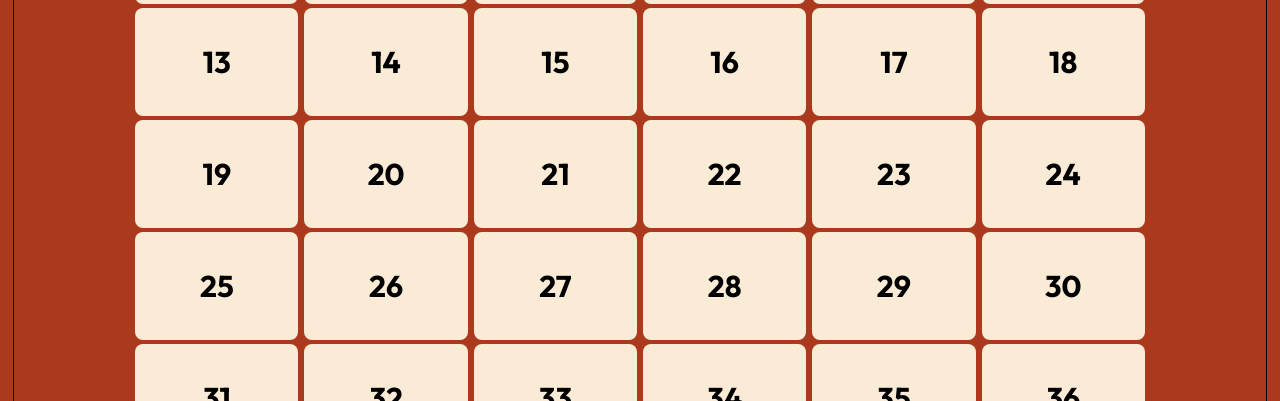
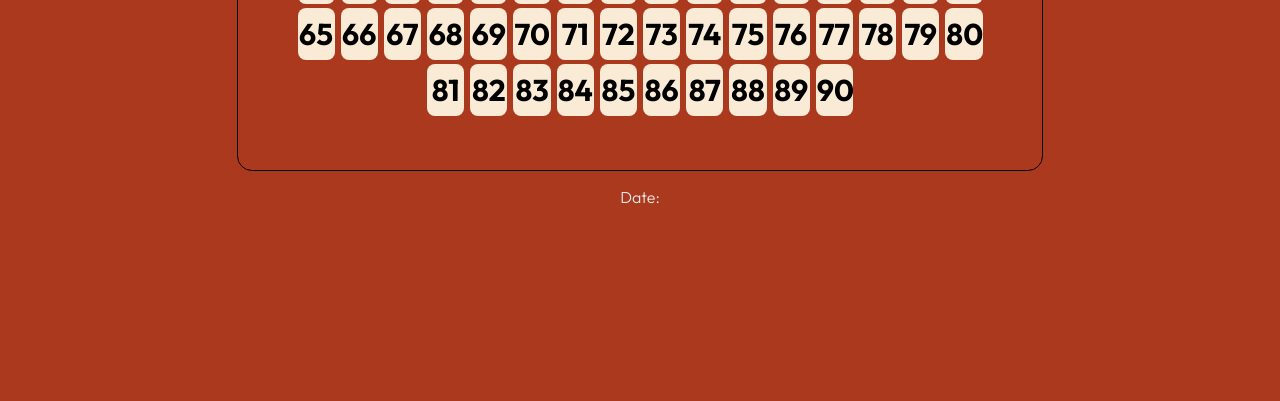
Before and after one commit to Moonril/W3D4, a plain HTML site: page excercises/tombola.html in a window 1280 px wide. Shown: the part 742-1143 px from the top of the page. After the commit the page ends 965 px from the top, so only its background shows below. Drawn offline with Linux system fonts and the light colour scheme.

Commit message:
aggiunte post debriefing

```diff
--- a/excercises/tombola.css
+++ b/excercises/tombola.css
@@ -36,12 +36,15 @@ h1 {
 main {
     text-align: center;
     margin: 0 auto;
-    width: 90%;
+    width: 55%;
     background-color: ;
     border: 1px solid black;
     border-radius: 15px;
-    padding: 50px
-
+    padding: 50px;
+    /* background-image: url('img/banner.jpg');
+    background-repeat: no-repeat;
+    background-size: cover;
+     */
 }
 
 h2 {
@@ -67,8 +70,8 @@ h2 {
 
 .number-card {
     display: inline-block;
-    width: 14%;
-    height: 106px;
+    width: 5%;
+    height: 50px;
     position: relative;
     border: 1px solid transparent;
     border-radius: 8px;
--- a/excercises/tombola.js
+++ b/excercises/tombola.js
@@ -55,12 +55,13 @@ const createNumberCards = function() {
 
 // creare una funzione che estragga un numero a caso tra 1 e 90
 
+
 const generateRandomNumber = function () {
     let randomNumber = 0
     randomNumber = Math.floor(Math.random() * 90 + 1)
     console.log(randomNumber)
 
-    alert( randomNumber)
+    /* alert( randomNumber) */
 
     /* const numberAlready = []
 
@@ -68,16 +69,27 @@ const generateRandomNumber = function () {
     console.log(numberAlready)
  */
 
-    /* const cardValue = document.querySelectorAll('h3')
+  /*   const cardValue = document.querySelectorAll('h3')
     const numberCard = document.getElementsByClassName('number-card')
-    if (randomNumber === cardValue.innerText) {
-        numberCard.classList.add('selected')
-    } */
-
+    if (randomNumber === parseInt(cardValue[i].innerText)) {
+        numberCard[i].classList.add('selected')
+    }
+ */
 
     return randomNumber // perchè non riesco ad usare questa const fuori?
 
 }
+
+const selected = function () {
+    const random = generateRandomNumber()
+    for (let i = 0; i < 90; i++){
+        if(random === i + 1) {
+            const numberCard = document.querySelectorAll('.number-card')
+            numberCard.classList.add('selected')
+        }
+    }
+}
+// selected()
 
 // e collegarla al tasto 'estrai' id="generateRandomNumberButton"
 // dobbiamo trovare un collegamento tra il randomnumber generato e i value delle carte
@@ -90,7 +102,8 @@ const generateRandomNumber = function () {
 // }
 
 
-
+// quando clicco una card questa aggiunge il numero un array di numeri, quando riclicco il button mi controlla quali numeri sono usciti e ne estrae uno nuovo
+// sostituire onclick con eventlistener
 
 
 
@@ -99,3 +112,5 @@ const generateRandomNumber = function () {
 createNumberCards()
 // 2) poi generiamo il numero che assegnerà la classe .selected
 //generateRandomNumber()  //questo in teoria non lo devo chiamare, si chiama quando clicco sul tasto visto che ho messo onclick di là
+
+selected()
```
